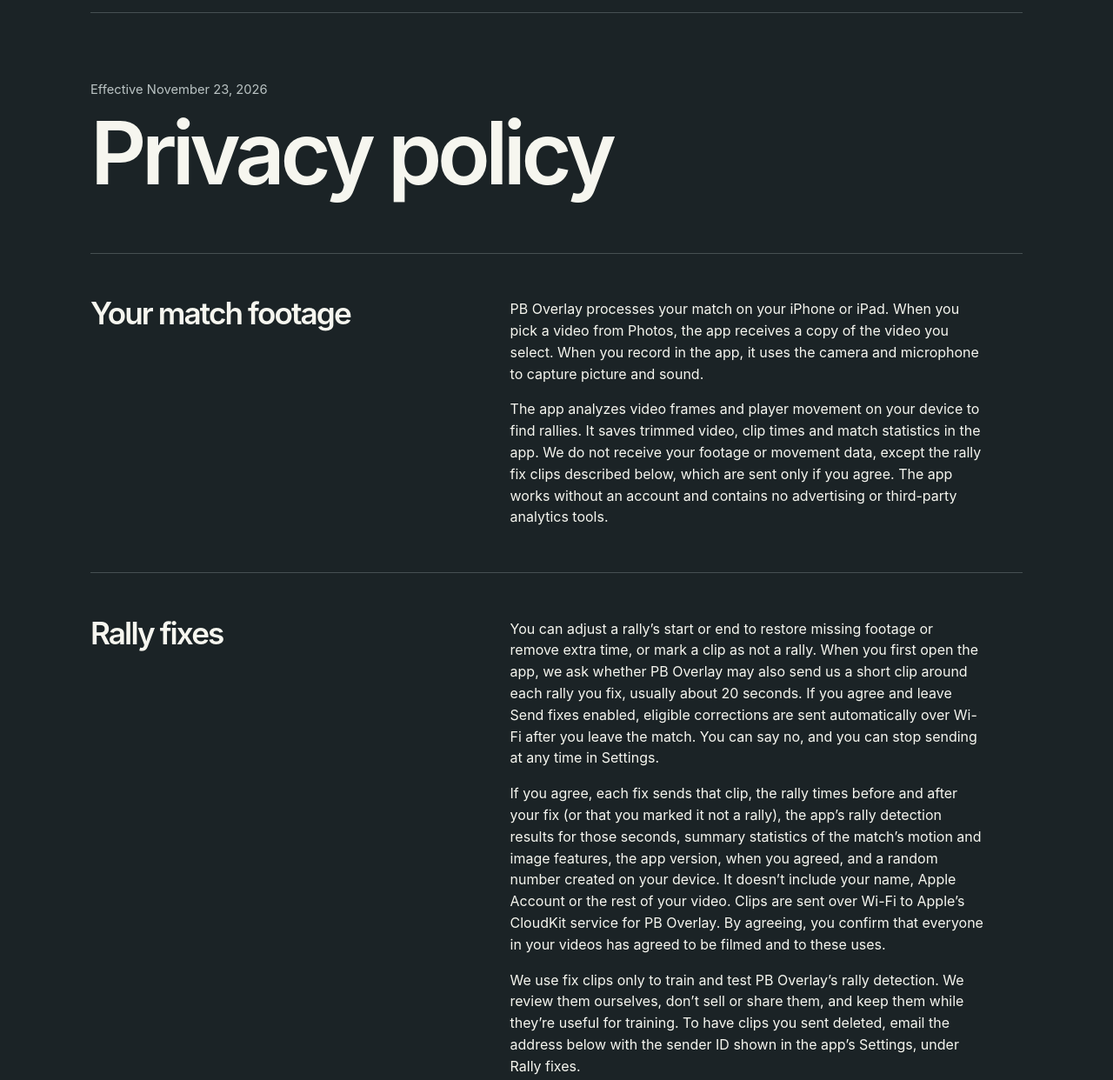
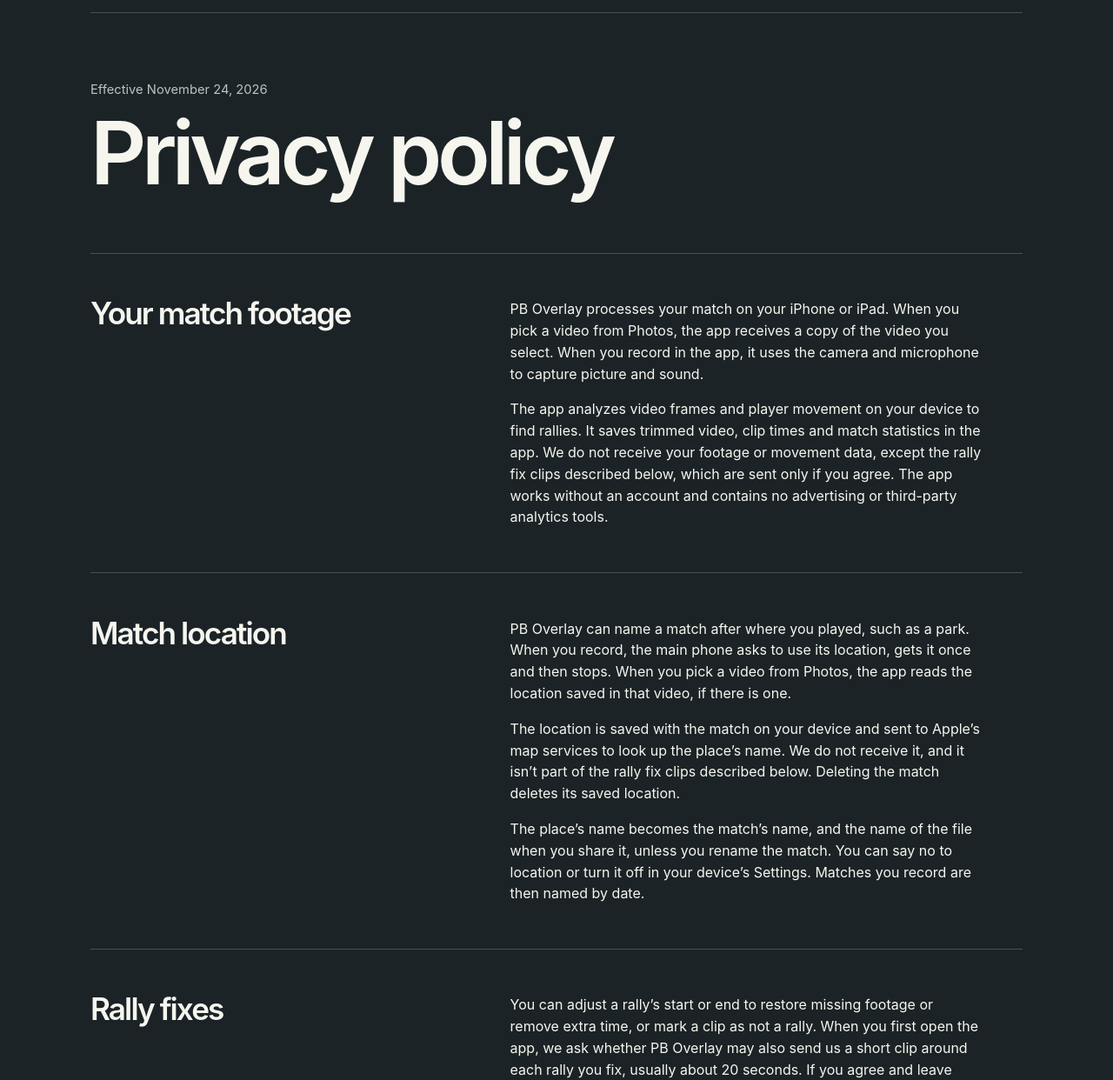
Before and after one commit to BryHong/pb-overlay, a plain HTML site: page privacy/index.html in a window 1280 px wide. Shown: the part 68-1310 px from the top of the page at 87% size. Drawn offline with Linux system fonts and the light colour scheme.

Commit message:
Publish match location section in the privacy policy
Co-Authored-By: Claude Opus 5.5 <noreply@anthropic.com>

```diff
--- a/privacy/index.html
+++ b/privacy/index.html
@@ -4,7 +4,7 @@
   <meta charset="utf-8">
   <meta name="viewport" content="width=device-width, initial-scale=1">
   <meta name="theme-color" content="#1b2326">
-  <meta name="description" content="How PB Overlay handles match footage, camera connections, saved clips and support email.">
+  <meta name="description" content="How PB Overlay handles match footage, location, camera connections, saved clips and support email.">
   <title>Privacy Policy — PB Overlay</title>
   <link rel="icon" href="../assets/pb-overlay.png">
   <link rel="stylesheet" href="../style.css">
@@ -15,13 +15,21 @@
     <nav aria-label="Main"><a href="../support/">Support</a></nav>
   </header>
   <main class="wrap help">
-    <p class="policy-date">Effective November 23, 2026</p>
+    <p class="policy-date">Effective November 24, 2026</p>
     <h1>Privacy policy</h1>
     <section class="help-row">
       <h2>Your match footage</h2>
       <div>
         <p>PB Overlay processes your match on your iPhone or iPad. When you pick a video from Photos, the app receives a copy of the video you select. When you record in the app, it uses the camera and microphone to capture picture and sound.</p>
         <p>The app analyzes video frames and player movement on your device to find rallies. It saves trimmed video, clip times and match statistics in the app. We do not receive your footage or movement data, except the rally fix clips described below, which are sent only if you agree. The app works without an account and contains no advertising or third-party analytics tools.</p>
+      </div>
+    </section>
+    <section class="help-row">
+      <h2>Match location</h2>
+      <div>
+        <p>PB Overlay can name a match after where you played, such as a park. When you record, the main phone asks to use its location, gets it once and then stops. When you pick a video from Photos, the app reads the location saved in that video, if there is one.</p>
+        <p>The location is saved with the match on your device and sent to Apple’s map services to look up the place’s name. We do not receive it, and it isn’t part of the rally fix clips described below. Deleting the match deletes its saved location.</p>
+        <p>The place’s name becomes the match’s name, and the name of the file when you share it, unless you rename the match. You can say no to location or turn it off in your device’s Settings. Matches you record are then named by date.</p>
       </div>
     </section>
     <section class="help-row">
@@ -43,7 +51,7 @@
       <h2>Storage and deletion</h2>
       <div>
         <p>Saved matches stay in the app until you delete them. In Matches, open the match menu and choose Delete Match. To remove a full recording while keeping its trimmed video, use the storage controls in Settings.</p>
-        <p>Deleting PB Overlay removes its local app data. Manage copies in Photos, backups or paired devices separately. You can change camera, microphone, photo and local network permissions in your device’s Settings.</p>
+        <p>Deleting PB Overlay removes its local app data. Manage copies in Photos, backups or paired devices separately. You can change camera, microphone, location, photo and local network permissions in your device’s Settings.</p>
       </div>
     </section>
     <section class="help-row">
```
